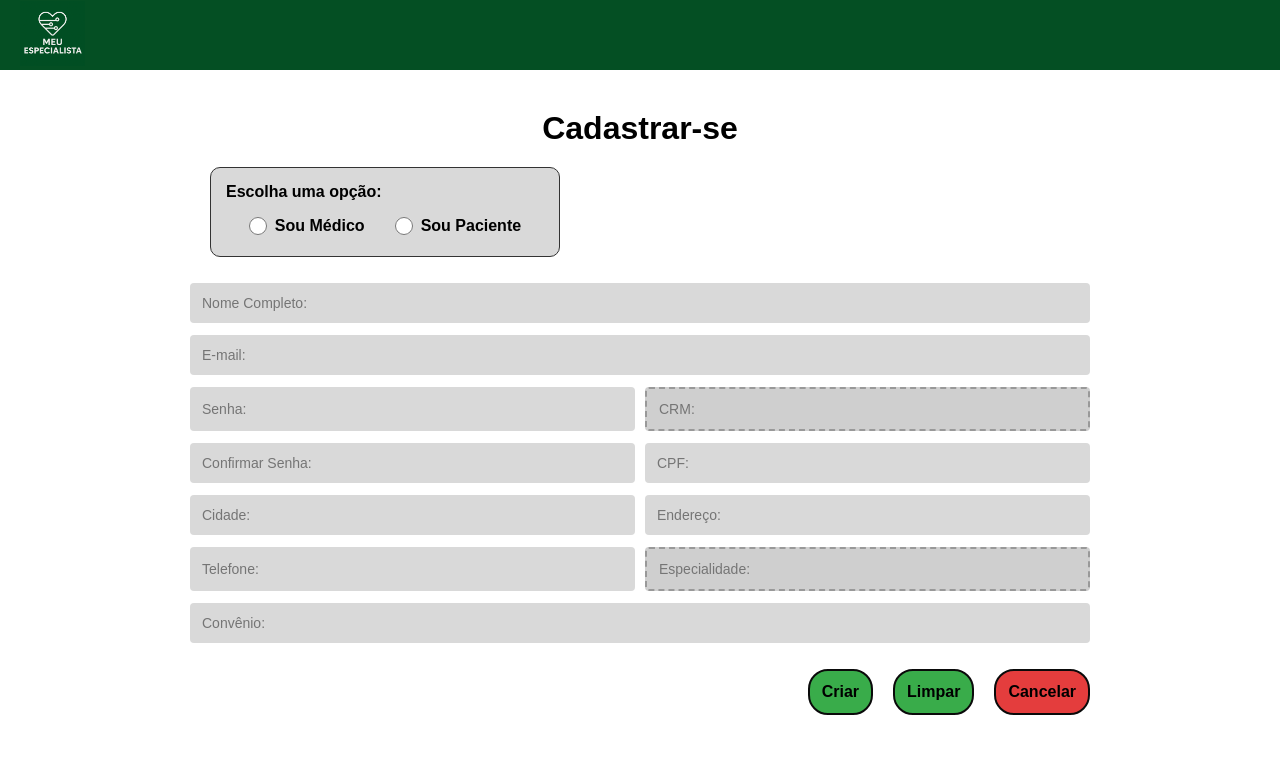
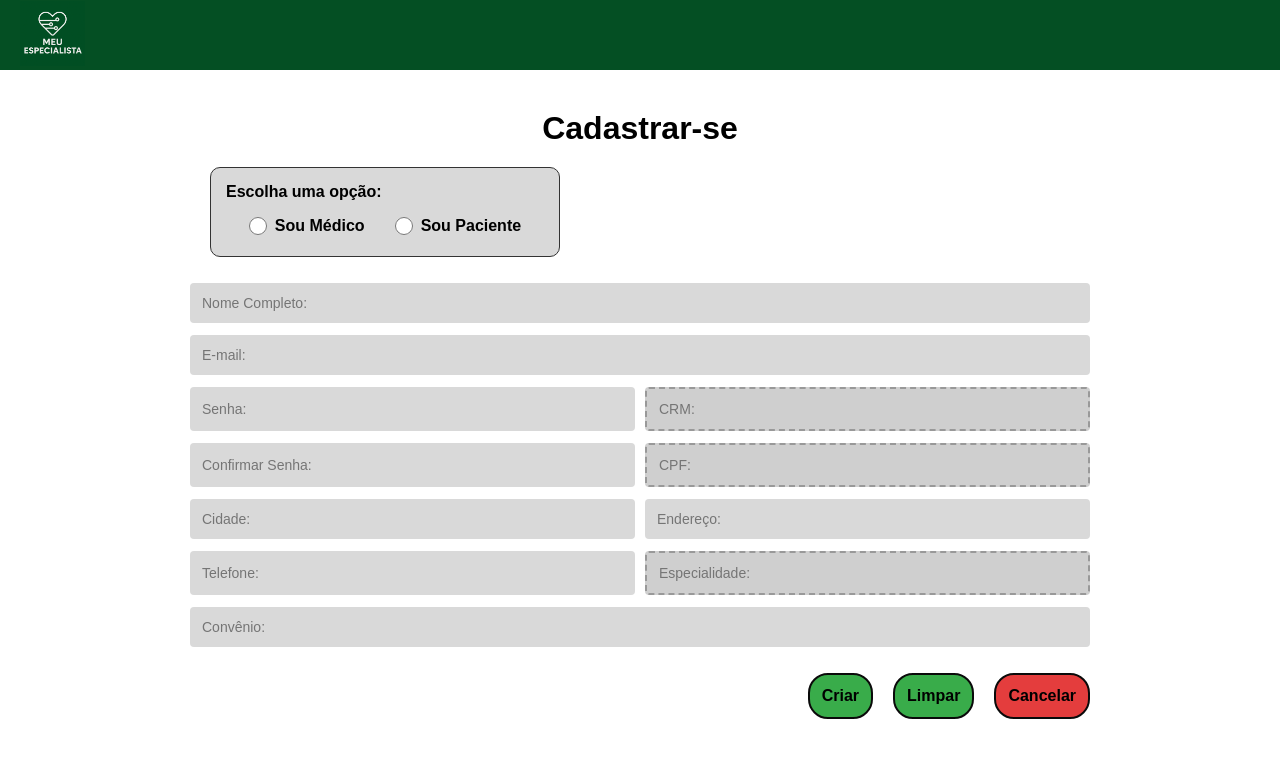
Before and after one commit to SarahBea11/MeuEspecialista, an Angular app in the folder angular-frontend/: page /cadastro in a window 1280 px wide. Shown: the top 758 px of the page. Built offline with nearby package versions, Linux system fonts and the light colour scheme.

Commit message:
Removendo o cpf do cadastro do médico

```diff
--- a/angular-frontend/src/app/cadastro/cadastro.html
+++ b/angular-frontend/src/app/cadastro/cadastro.html
@@ -59,7 +59,8 @@
 
                 <input type = "text" name="cpf"
                 placeholder="CPF:"
-                ngModel>
+                ngModel
+                [disabled] = "tipoUsuario !== 'paciente'">
             </div>
 
             <div class = "duas-colunas">
```
